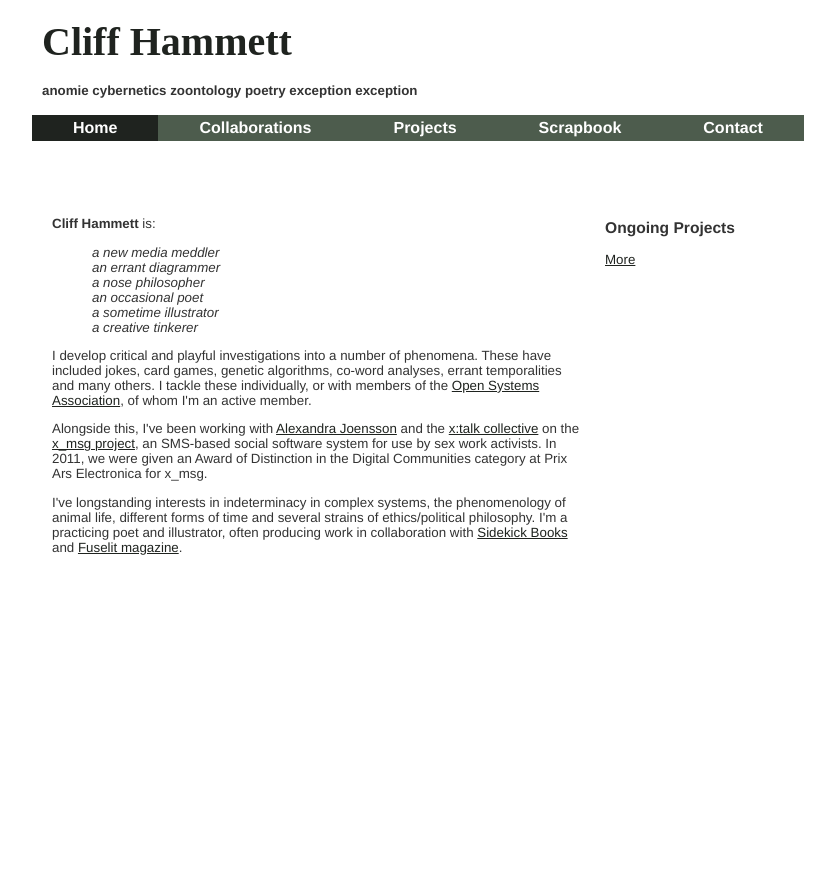
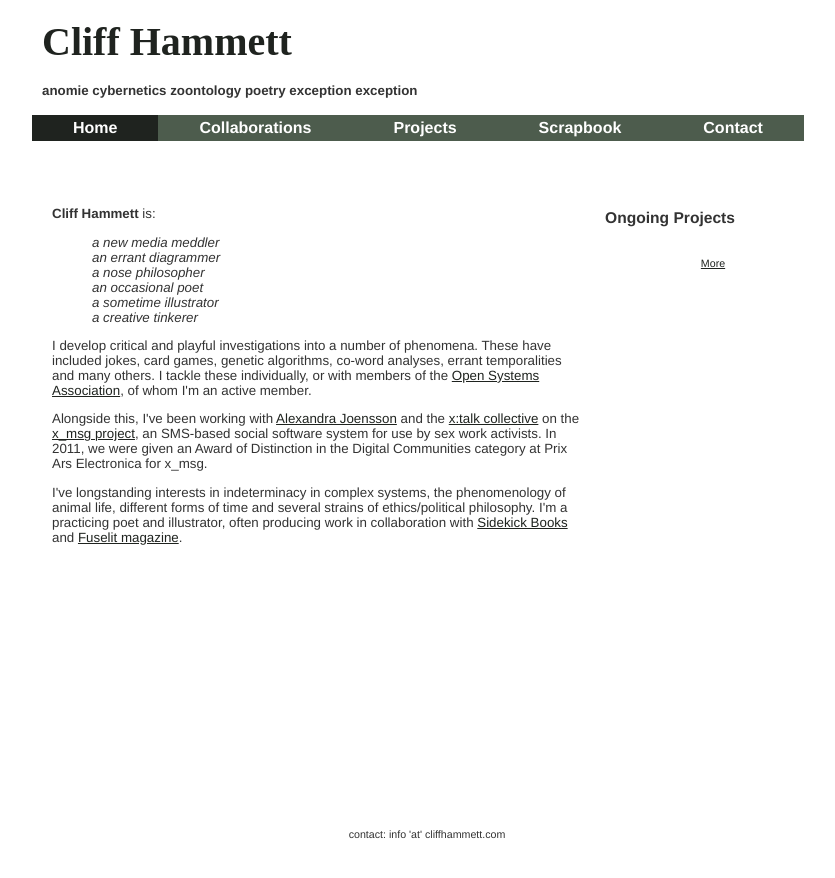
Before and after one commit to dentalplan/dentalplan.github.io, a Jekyll site: the page built from index.html, in a window 1280 px wide. Shown: the top 878 px of the page, without its empty margins (245-1080 px from the left). Built offline with Jekyll 4.4.1, drawn with Linux system fonts in a browser that asks for light colours; Markdown is read by kramdown in place of the engine named in the settings.

Commit message:
fixing layout

```diff
--- a/_layouts/default.html
+++ b/_layouts/default.html
@@ -43,8 +43,7 @@
         </main>
 
 	<footer>
-            <p></p>
-	    <p></p>
+            <p>contact: info 'at' cliffhammett.com</p>
 	</footer>
       </wrapper>
     </body>
--- a/style.css
+++ b/style.css
@@ -32,8 +32,8 @@
 	background-color: white;
 	max-width: 800px;
 	min-width: 200px;
-	margin-right: auto;
-	margin-left:auto;
+    margin-left:auto;
+    margin-right:auto;
 }
 
 header{
@@ -108,13 +108,13 @@
 	background-color:white;
 	min-width: 200px;
 	max-width: 800px;
-	min-height: 500px;
+	min-height: 600px;
 	padding-top: 10px;
 	padding-left: 5px;
 	padding-right: 5px;
 	padding-bottom: 10px;
-	margin-top: 50px;
-	display: block;
+	margin-top: 40px;
+/*	display: block;*/
 }
 
 nav table{
@@ -197,7 +197,16 @@
 
 
 footer {
+	text-align: center;
     clear: both;
+    font-size: 8pt;
+	padding: 15px;
+}
+
+subfooter{
+	clear: both;
+	display: block;
+
 }
 
 article {
@@ -256,11 +265,12 @@
 /* scrapbook elements */
 
 
+
 scrap{
 	width:210px;
 	margin-bottom: 2%;
-	margin-left: 2%;
-	margin-right: 2%;
+	margin-left: 10px;
+	margin-right: 10px;
 	height: 260px;
 	background-color:white;
 }
```
